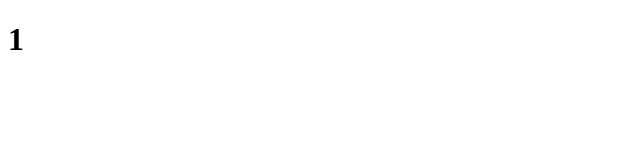
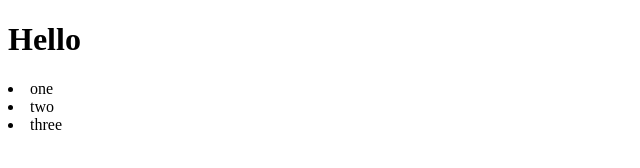
Before and after one commit to citywalk45/git-course, a plain HTML site: page index.html in a window 1280 px wide. Shown: the whole page, without its empty margins (0-640 px from the left). Drawn offline with Linux system fonts and the light colour scheme.

Commit message:
added ul

```diff
--- a/index.html
+++ b/index.html
@@ -7,6 +7,11 @@
   <title>Document</title>
 </head>
 <body>
-  <h1>1</h1>
+  <h1>Hello</h1>
+  <ul></ul>
+    <li>one</li>
+    <li>two</li>
+    <li>three</li>
+  </ul>
 </body>
 </html>
```
